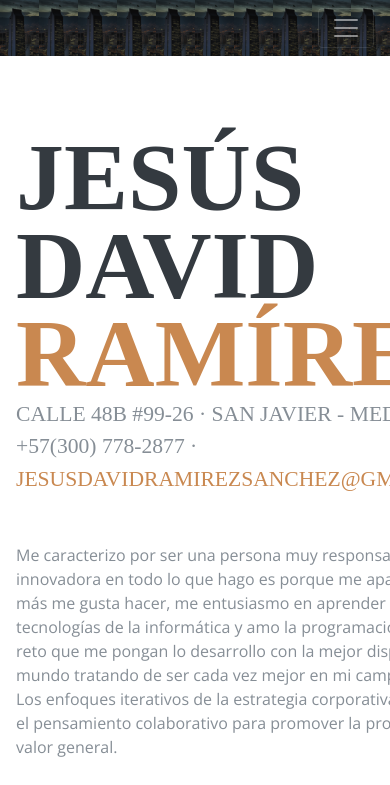
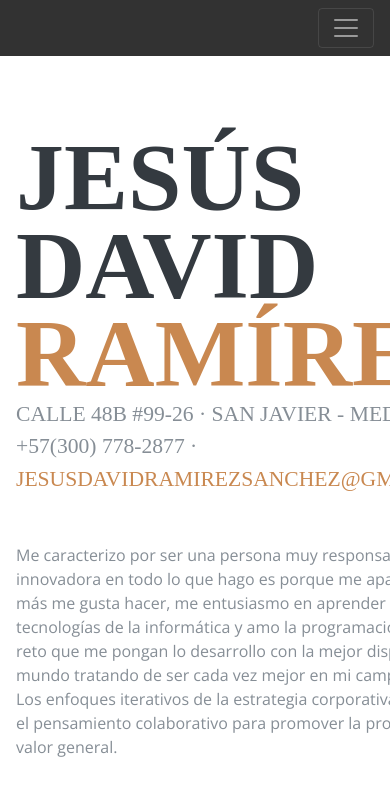
Before and after one commit to jesus-david-ramirez-sanchez/portafolio, a plain HTML site: page index.html in a window 390 px wide. Shown: the top 785 px of the page. Drawn offline with nearby package versions, Linux system fonts and the light colour scheme; a web font is replaced by a local one.

Commit message:
se cambio el color al cambiar de antalla en el backgroun de bg-primary

```diff
--- a/css/resume.css
+++ b/css/resume.css
@@ -144,6 +144,12 @@ section.resume-section .resume-item .resume-date {
   background-attachment: fixed;
 }
 
+@media(max-width: 800px){
+  .bg-primary{
+    background: rgb(50, 50, 50);
+  }
+}
+
 .text-primary {
   color: #C98850 !important;
 }
```
